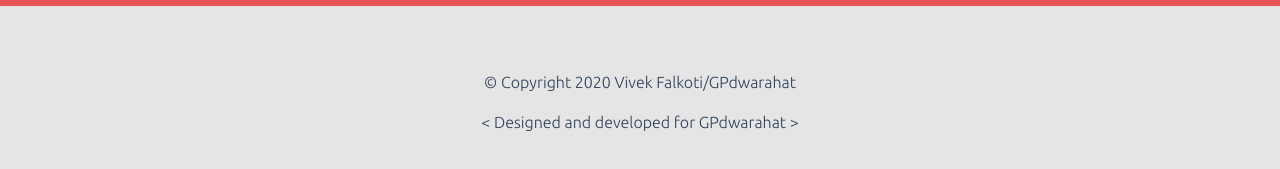
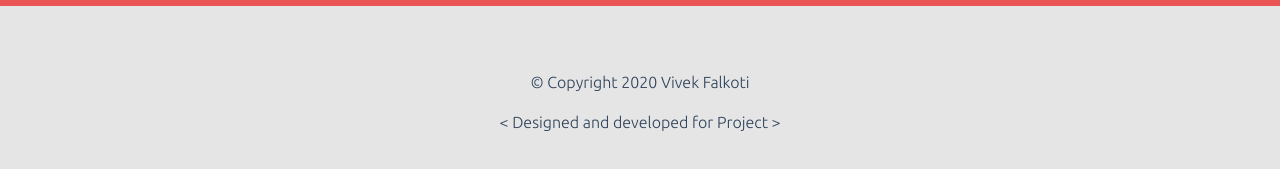
Before and after one commit to vivekfalkoti/GPdwarahat-Website, a plain HTML site: page college.html in a window 1280 px wide. Shown: the part 1090-1259 px from the top of the page. Drawn offline with nearby package versions, Linux system fonts and the light colour scheme.

Commit message:
Update college.html

```diff
--- a/college.html
+++ b/college.html
@@ -164,8 +164,8 @@
   </section>
 
   <footer class="footer">
-    <p class="footerpara">© Copyright 2020 Vivek Falkoti/GPdwarahat</p>
-    <p class="footerpara">< Designed and developed for GPdwarahat ></p>
+    <p class="footerpara">© Copyright 2020 Vivek Falkoti</p>
+    <p class="footerpara">< Designed and developed for Project ></p>
   </footer>
 
 </body>
```
